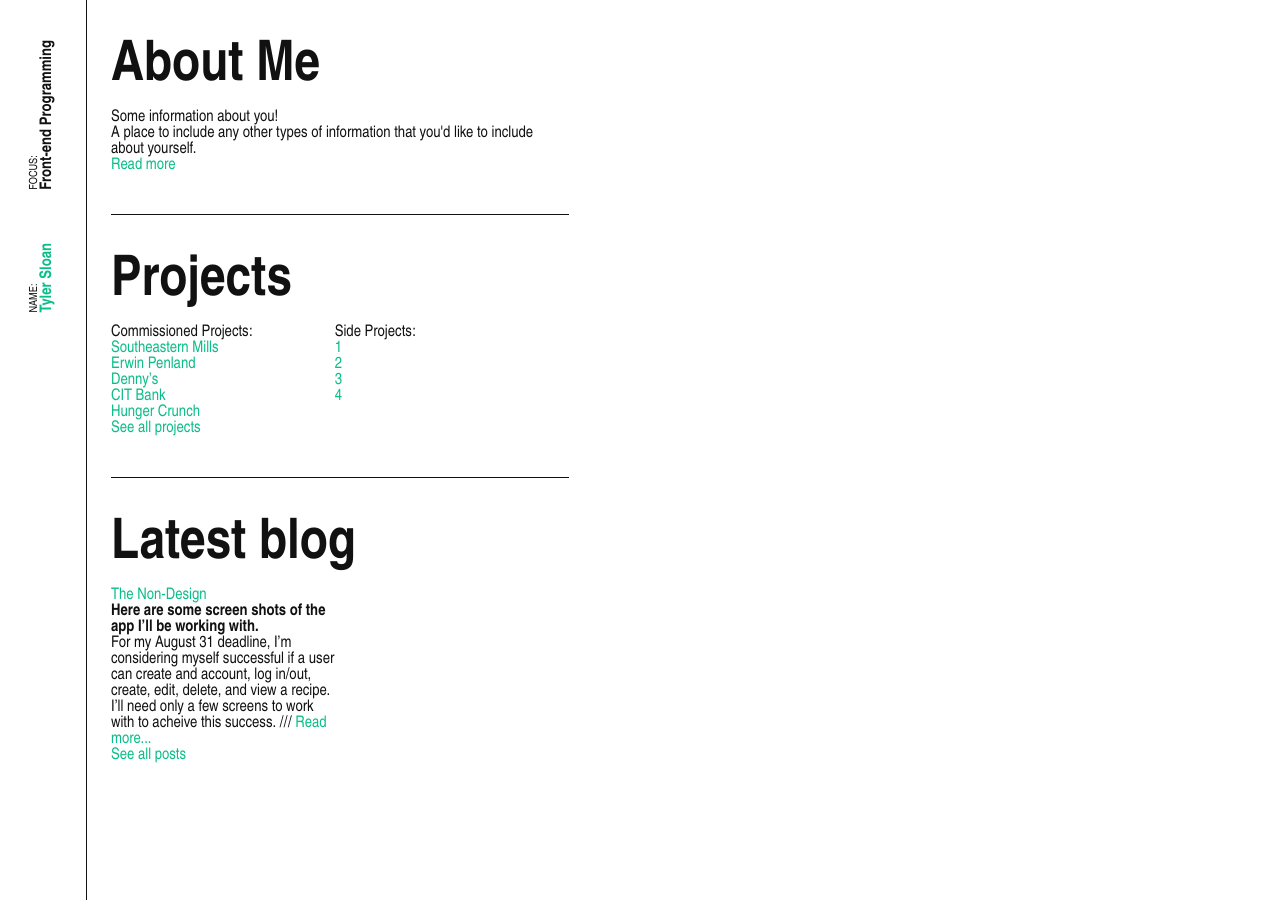
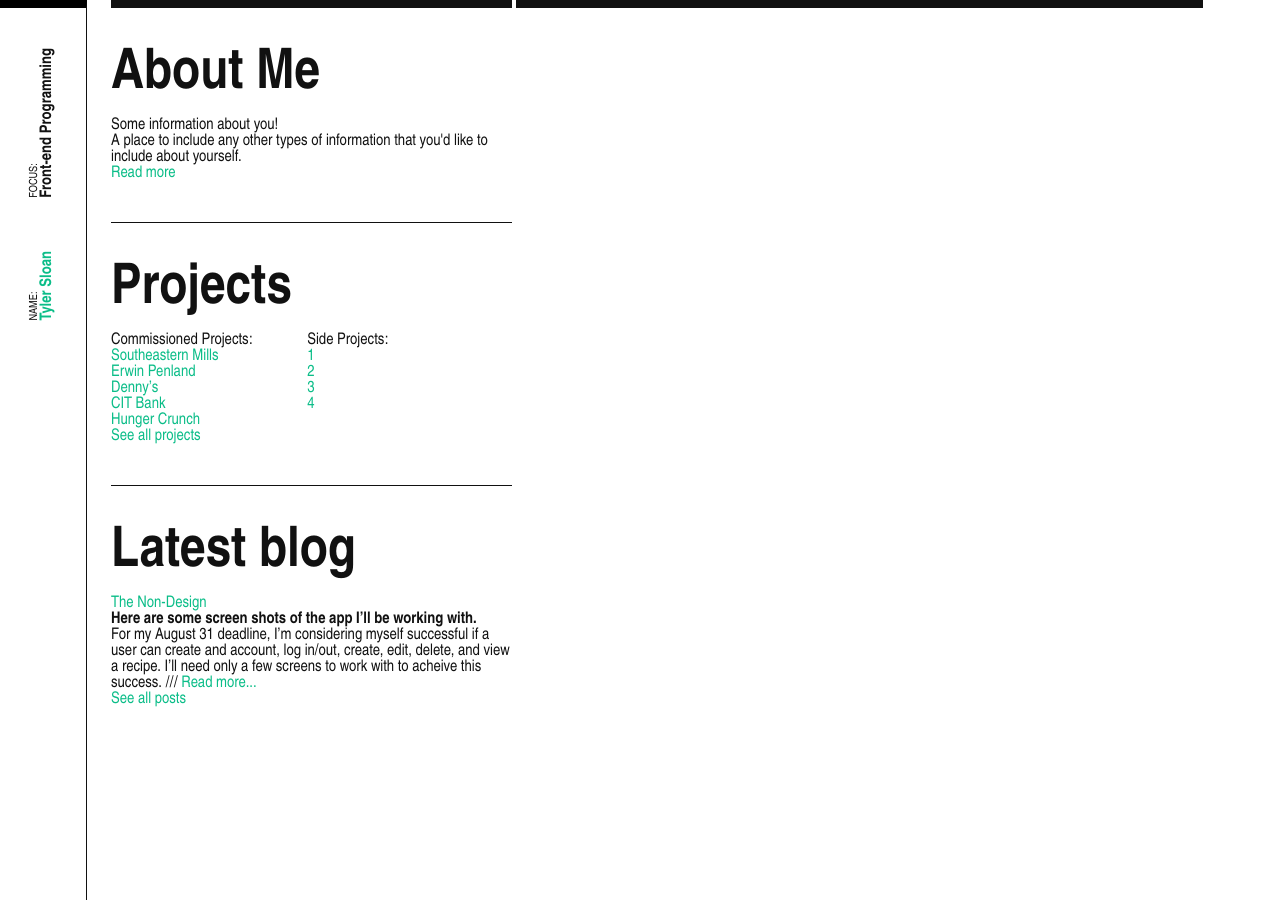
Before and after one commit to tylersloan/tylersloan.github.io, a Jekyll site: the page built from index.html, in a window 1280 px wide. Built offline with Jekyll 4.4.1, drawn with Linux system fonts in a browser that asks for light colours; Markdown is read by kramdown in place of the engine named in the settings.

Commit message:
remove inline styles from default.html and add a lil design touch to base.scss

```diff
--- a/_layouts/default.html
+++ b/_layouts/default.html
@@ -19,7 +19,7 @@
   </head>
 
   <body>
-    <header class="header">
+    <header style="border-top: 0.5em solid black;" class="header">
       <span class="header__section">
         <h1 class="site-name">
           <span>Focus:</span>
@@ -36,7 +36,8 @@
     </header>
 
     <main id="main" role="main" class="main template--{{ page.bodyClass }}">
-      <article class="" style="width: 40%; display: inline-block; vertical-align: top;">
+
+      <article class="article--home">
         <section class="section">
           <h2 class="section__title">About Me</h2>
           <p>Some information about you!</p>
@@ -84,7 +85,7 @@
 
           {% for post in site.posts limit:1 %}
             <a href="{{ site.baseurl }}{{ post.url }}">{{ post.title }}</a>
-            <div class="post-excerpt" style="width: 50%;">
+            <div class="post-excerpt">
               {{ post.excerpt | remove: '<p>' | remove: '</p>' }} ///
               <a href="{{ site.baseurl }}{{ post.url }}">Read more...</a>
             </div>
@@ -97,7 +98,7 @@
         </section>
       </article>
 
-      <article style="width: 55%; display: inline-block; vertical-align: top;">
+      <article class="article--home">
         {{ content }}
       </article>
     </main>
--- a/_sass/_base.scss
+++ b/_sass/_base.scss
@@ -22,8 +22,25 @@ body {
   	// .wf-active & { color: $black; }
 }
 
+.article {
+	&--home {
+		border-top: .5em solid $black;
+		display: inline-block;
+		padding-top: 2.5em;
+		vertical-align: top;
+
+		&:first-of-type {
+			width: 35%;
+		}
+
+		&:last-of-type {
+			width: 60%;
+		}
+	}
+}
+
 .main {
-	padding: 2.5em 0;
+	padding-bottom: 2.5em;
 }
 
 main {
```
